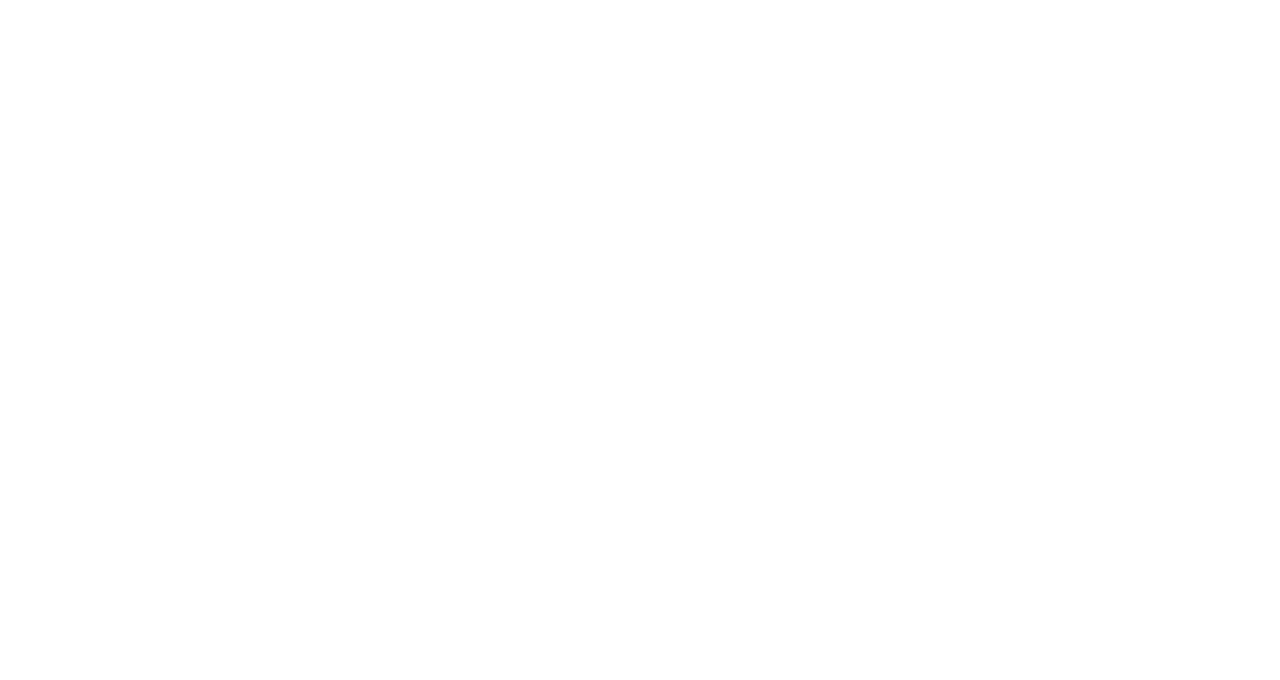
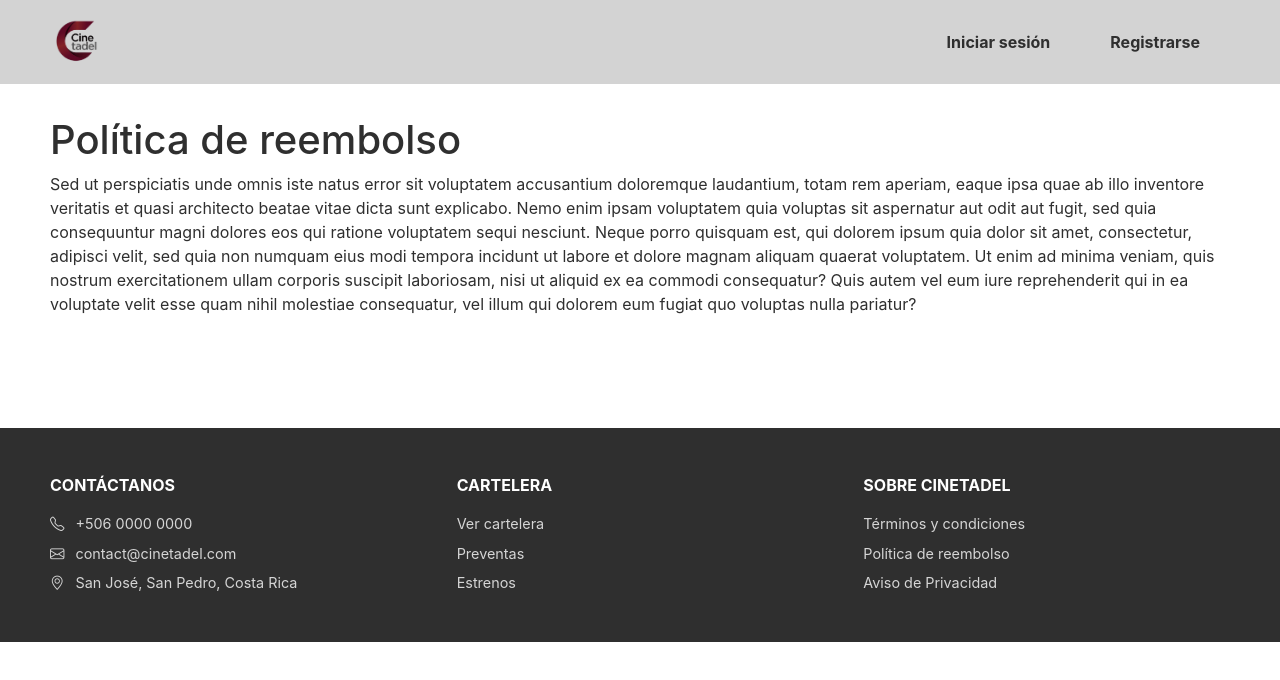
Before and after one commit to alessolano/p.i-bases-software_grupo-3, a Vue app in the folder apps/web/: page /refund-policy in a window 1280 px wide. Before the commit this address had no page. Shown: the top 680 px of the page. Built offline with nearby package versions, Linux system fonts and the light colour scheme.

Commit message:
feat: added Placeholder View, Privacy Policy view, Refund Policy view, Terms and Conditions view.

```diff
--- a/apps/web/src/components/layout/AppFooter.vue
+++ b/apps/web/src/components/layout/AppFooter.vue
@@ -24,16 +24,15 @@
         <h2>CARTELERA</h2>
 
         <a href="#">Ver cartelera</a>
-        <a href="#">Preventas</a>
-        <a href="#">Estrenos</a>
+        <a href="place-holder">Preventas</a>
+        <a href="place-holder">Estrenos</a>
       </section>
 
       <section>
         <h2>SOBRE CINETADEL</h2>
-
-        <a href="#">Términos y condiciones</a>
-        <a href="#">Políticas de reembolso</a>
-        <a href="#">Aviso de privacidad</a>
+        <router-link to="/terms-and-conditions">Términos y condiciones</router-link>
+        <router-link to="/refund-policy">Política de reembolso</router-link>
+        <router-link to="/privacy-policy">Aviso de Privacidad</router-link>
       </section>
     </div>
   </footer>
--- a/apps/web/src/router/index.ts
+++ b/apps/web/src/router/index.ts
@@ -1,6 +1,10 @@
 import { createRouter, createWebHistory } from 'vue-router'
 
 import HomeView from '@/views/HomeView.vue'
+import PlaceHolder from '@/views/PlaceHolder.vue'
+import TermsConditions from '@/views/TermsConditions.vue'
+import RefundPolicy from '@/views/RefundPolicy.vue'
+import PrivacyPolicy from '@/views/PrivacyPolicy.vue'
 
 const router = createRouter({
   history: createWebHistory(import.meta.env.BASE_URL),
@@ -11,6 +15,26 @@
       name: 'home',
       component: HomeView,
     },
+    {
+      path: '/:pathMatch(.*)*',
+      name: 'NotFound',
+      component: PlaceHolder
+    },
+    {
+      path: '/terms-and-conditions',
+      name: 'terms',
+      component: TermsConditions,
+    },
+    {
+      path: '/refund-policy',
+      name: 'refund-policy',
+      component: RefundPolicy,
+    },
+    {
+      path: '/privacy-policy',
+      name: 'privacy-policy',
+      component: PrivacyPolicy,
+    },
   ],
 })
 
--- /dev/null
+++ b/apps/web/src/views/PlaceHolder.vue
@@ -0,0 +1,24 @@
+<script setup lang="ts">
+import AppHeader from '@/components/layout/AppHeader.vue'
+import AppFooter from '@/components/layout/AppFooter.vue'
+</script>
+
+<template>
+  <AppHeader />
+  <main>
+    <div class="landing-container home-content">
+        <h1>Oops, no hay nada aqui. Estamos trabajando en ello.</h1>
+    </div>
+  </main>
+  <AppFooter />
+</template>
+
+<style scoped>
+main {
+  padding-top: 32px;
+}
+
+.home-content {
+  padding-bottom: 24px;
+}
+</style>
--- /dev/null
+++ b/apps/web/src/views/PrivacyPolicy.vue
@@ -0,0 +1,30 @@
+<script setup lang="ts">
+import AppHeader from '@/components/layout/AppHeader.vue'
+import AppFooter from '@/components/layout/AppFooter.vue'
+
+import HeroCarousel from '@/components/landing/HeroCarousel.vue'
+import MovieCatalog from '@/components/landing/MovieCatalog.vue'
+</script>
+
+<template>
+  <AppHeader />
+
+  <main>
+    <div class="landing-container home-content">
+      <h1>Aviso de Privacidad</h1>
+      <p>Sed ut perspiciatis unde omnis iste natus error sit voluptatem accusantium doloremque laudantium, totam rem aperiam, eaque ipsa quae ab illo inventore veritatis et quasi architecto beatae vitae dicta sunt explicabo. Nemo enim ipsam voluptatem quia voluptas sit aspernatur aut odit aut fugit, sed quia consequuntur magni dolores eos qui ratione voluptatem sequi nesciunt. Neque porro quisquam est, qui dolorem ipsum quia dolor sit amet, consectetur, adipisci velit, sed quia non numquam eius modi tempora incidunt ut labore et dolore magnam aliquam quaerat voluptatem. Ut enim ad minima veniam, quis nostrum exercitationem ullam corporis suscipit laboriosam, nisi ut aliquid ex ea commodi consequatur? Quis autem vel eum iure reprehenderit qui in ea voluptate velit esse quam nihil molestiae consequatur, vel illum qui dolorem eum fugiat quo voluptas nulla pariatur?</p>
+    </div>
+  </main>
+
+  <AppFooter />
+</template>
+
+<style scoped>
+main {
+  padding-top: 32px;
+}
+
+.home-content {
+  padding-bottom: 24px;
+}
+</style>
--- /dev/null
+++ b/apps/web/src/views/RefundPolicy.vue
@@ -0,0 +1,30 @@
+<script setup lang="ts">
+import AppHeader from '@/components/layout/AppHeader.vue'
+import AppFooter from '@/components/layout/AppFooter.vue'
+
+import HeroCarousel from '@/components/landing/HeroCarousel.vue'
+import MovieCatalog from '@/components/landing/MovieCatalog.vue'
+</script>
+
+<template>
+  <AppHeader />
+
+  <main>
+    <div class="landing-container home-content">
+      <h1>Política de reembolso</h1>
+      <p>Sed ut perspiciatis unde omnis iste natus error sit voluptatem accusantium doloremque laudantium, totam rem aperiam, eaque ipsa quae ab illo inventore veritatis et quasi architecto beatae vitae dicta sunt explicabo. Nemo enim ipsam voluptatem quia voluptas sit aspernatur aut odit aut fugit, sed quia consequuntur magni dolores eos qui ratione voluptatem sequi nesciunt. Neque porro quisquam est, qui dolorem ipsum quia dolor sit amet, consectetur, adipisci velit, sed quia non numquam eius modi tempora incidunt ut labore et dolore magnam aliquam quaerat voluptatem. Ut enim ad minima veniam, quis nostrum exercitationem ullam corporis suscipit laboriosam, nisi ut aliquid ex ea commodi consequatur? Quis autem vel eum iure reprehenderit qui in ea voluptate velit esse quam nihil molestiae consequatur, vel illum qui dolorem eum fugiat quo voluptas nulla pariatur?</p>
+    </div>
+  </main>
+
+  <AppFooter />
+</template>
+
+<style scoped>
+main {
+  padding-top: 32px;
+}
+
+.home-content {
+  padding-bottom: 24px;
+}
+</style>
--- /dev/null
+++ b/apps/web/src/views/TermsConditions.vue
@@ -0,0 +1,30 @@
+<script setup lang="ts">
+import AppHeader from '@/components/layout/AppHeader.vue'
+import AppFooter from '@/components/layout/AppFooter.vue'
+
+import HeroCarousel from '@/components/landing/HeroCarousel.vue'
+import MovieCatalog from '@/components/landing/MovieCatalog.vue'
+</script>
+
+<template>
+  <AppHeader />
+
+  <main>
+    <div class="landing-container home-content">
+        <h1>Terminos y condiciones</h1>
+        <p>Sed ut perspiciatis unde omnis iste natus error sit voluptatem accusantium doloremque laudantium, totam rem aperiam, eaque ipsa quae ab illo inventore veritatis et quasi architecto beatae vitae dicta sunt explicabo. Nemo enim ipsam voluptatem quia voluptas sit aspernatur aut odit aut fugit, sed quia consequuntur magni dolores eos qui ratione voluptatem sequi nesciunt. Neque porro quisquam est, qui dolorem ipsum quia dolor sit amet, consectetur, adipisci velit, sed quia non numquam eius modi tempora incidunt ut labore et dolore magnam aliquam quaerat voluptatem. Ut enim ad minima veniam, quis nostrum exercitationem ullam corporis suscipit laboriosam, nisi ut aliquid ex ea commodi consequatur? Quis autem vel eum iure reprehenderit qui in ea voluptate velit esse quam nihil molestiae consequatur, vel illum qui dolorem eum fugiat quo voluptas nulla pariatur?</p>
+    </div>
+  </main>
+
+  <AppFooter />
+</template>
+
+<style scoped>
+main {
+  padding-top: 32px;
+}
+
+.home-content {
+  padding-bottom: 24px;
+}
+</style>
```
